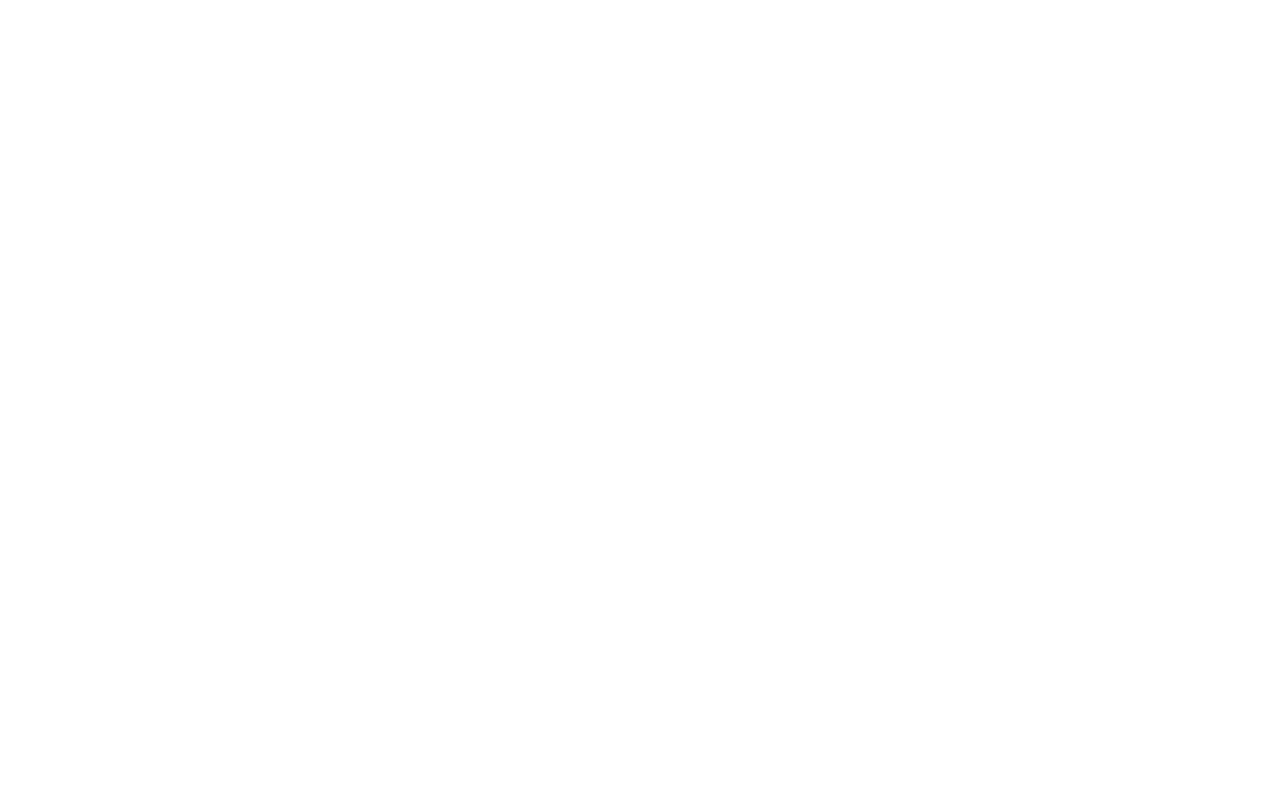
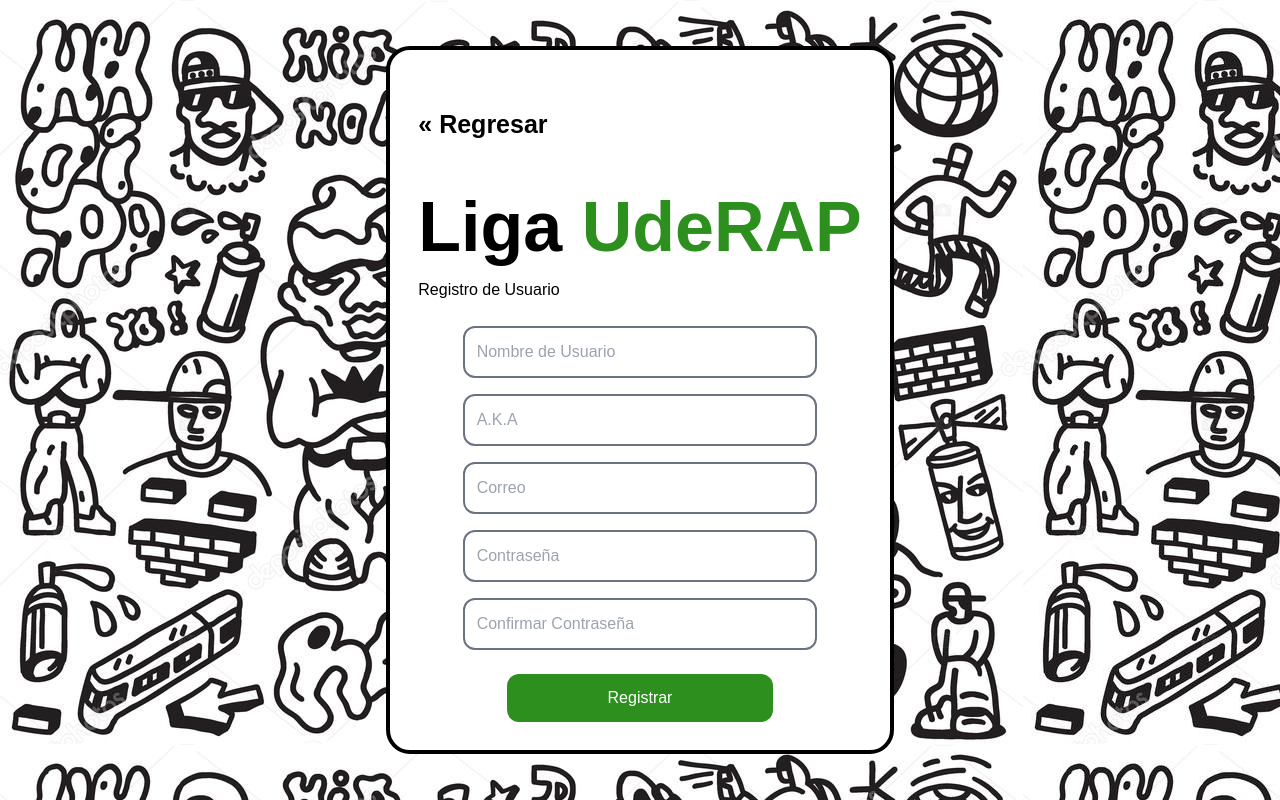
Before and after one commit to a-zambrano1/rap-rumble, a React (Create React App) app: page /registro_usuario in a window 1280 px wide. Before the commit this address had no page. Built offline with nearby package versions, Linux system fonts and the light colour scheme.

Commit message:
Registro, API createUser y fixes

```diff
--- /dev/null
+++ b/src/Services/APIS/CreateUser.js
@@ -0,0 +1,24 @@
+const apiUrl = "http://localhost:5000";
+
+export const createUserApi = async (props) => {
+    try {
+        const response = await fetch(`${apiUrl}/api/v1/users`, {
+          method: "POST",
+          headers: {
+            "Content-Type": "application/json",
+          },
+          body: JSON.stringify({
+            username: props.username,
+            aka: props.aka,
+            email: props.email,
+            password: props.password,
+            profilePicture: ""
+          }),
+        });
+        return response.json();
+
+      } catch (error) {
+        console.log(error);
+        //notify("error", "Error al iniciar sesión.");
+      }
+    };
--- a/src/components/Views/ingresoJuez.js
+++ b/src/components/Views/ingresoJuez.js
@@ -1,16 +1,11 @@
-import React from "react";
+import React from "react"
 import '../../styles/styles.css'
 import bg from '../../media/bg.png'
-import { Link } from 'react-router-dom';
-import { useNavigate } from 'react-router-dom';
+import { useNavigate, Link } from 'react-router-dom'
 
 function IngresoJuez() {
 
   const navigate = useNavigate();
-
-  const ButtonRoute = (route) => {
-    navigate(route);
-  };
 
   return (
     <div className='flex justify-center h-screen' style={{ backgroundImage: `url(${bg})`, backgroundSize: 'fill'}}>
@@ -23,12 +18,12 @@
             <span className='text-[70px] font-bold leading-none text-black'>Liga
               <span className='text-[70px] font-bold leading-none text-[#2D8F1D]'> UdeRAP</span>
             </span>
-            <span className="flex justify-start self-start">Ingreso de Juez</span>
+            <span className="flex justify-start self-start">Ingreso Admin & Jueces</span>
           </div>
           <div className="flex flex-col items-center gap-4">
             <input className="rounded-xl w-4/5 border-2 border-gray-500 p-3 h-auto "
             id="idJuez"
-            placeholder="A.K.A del Juez"
+            placeholder="Nombre de Usuario"
             />
             <input className="rounded-xl w-4/5 border-2 border-gray-500 p-3 h-auto"
               minLength="8"
@@ -38,7 +33,8 @@
               placeholder="Contraseña"
             />
           </div>
-          <button onClick={() => ButtonRoute('/inicio_batalla')} className="rounded-xl bg-verde hover:bg-verdesito w-3/5 self-center text-white p-3 h-auto">
+           {/* si el usuario ingresado existe pero no tiene rol de juez o de usuario aparecera un mensaje indicandole que aún no le hann asignado ninguno de estos roles*/}
+          <button onClick={() => navigate('/inicio_batalla')} className="rounded-xl bg-verde hover:bg-verdesito w-3/5 self-center text-white p-3 h-auto">
             <span>Ingresar</span>
           </button>
         </div>
--- a/src/components/Views/inicioBatalla.js
+++ b/src/components/Views/inicioBatalla.js
@@ -1,11 +1,11 @@
 import React from 'react'
 import banner from '../../media/bg-hiphop.jpg'
 import uderap from '../../media/uderap.png'
-import { Link } from 'react-router-dom';
+import { Link } from 'react-router-dom'
 import bg from '../../media/bg-4.jpg'
-import { useForm } from "@mantine/form";
+import { useForm } from "@mantine/form"
 import { notify } from '../Utils/notify'
-import { useNavigate } from 'react-router-dom';
+import { useNavigate } from 'react-router-dom'
 
 const InicioBatalla = () => {
 
--- a/src/components/Views/jornada.js
+++ b/src/components/Views/jornada.js
@@ -1,7 +1,7 @@
 import React from 'react'
 import bg from'../../media/bg.png'
-import { Batalla } from '../Utils/Batalla.js';
-import { useNavigate } from 'react-router-dom';
+import { Batalla } from '../Utils/Batalla.js'
+import { useNavigate } from 'react-router-dom'
 
 const Jornada = () => {
 
--- /dev/null
+++ b/src/components/Views/registro.js
@@ -0,0 +1,96 @@
+import React, {useState} from 'react'
+import '../../styles/styles.css'
+import bg from '../../media/bg.png'
+import { useNavigate, Link } from 'react-router-dom'
+import { useForm } from "@mantine/form"
+import { notify } from '../Utils/notify'
+import {createUserApi} from '../../Services/APIS/CreateUser'
+
+function Registro() {
+    const navigate = useNavigate();
+
+    const createUser = async (props) => {
+        let result = await createUserApi(props);
+        return result;
+    };
+
+    const form = useForm({
+        initialValues: {
+          username: "",
+          aka: "",
+          email: "",
+          password: "",
+          password2: "",
+        },
+      });
+      const handleSubmit = () => {
+        const emailRegex = /^[^\s@]+@[^\s@]+\.[^\s@]+$/;
+        const passwordRegex = /^(?=.*[a-z])(?=.*[A-Z])(?=.*\d)(?=.*[@$!%*?&])[A-Za-z\d@$!%*?&]{8,}$/;
+
+        if (form.values.username === "" || form.values.aka === "" || form.values.correo === "" || form.values.password === "" || form.values.password2 === ""){
+          notify("warning", "Por favor llena todos los campos")
+        } else if (!emailRegex.test(form.values.correo)){
+            notify("warning", "Correo no valido")
+        } else if (!passwordRegex.test(form.values.password)){
+            notify("warning", "La contraseña debe tener al menos 8 caracteres, una mayúscula, una minúscula, un número y un caracter especial")
+        } else if (form.values.password !== form.values.password2){
+            notify("warning", "Las contraseñas no coinciden")
+        } else {
+          notify("success", "Usuario registrado correctamente")
+          createUser(form.values)
+          navigate(`/`)
+        }
+      }
+
+    return (
+      <div className='flex justify-center h-screen' style={{ backgroundImage: `url(${bg})`, backgroundSize: 'fill'}}>
+        <div className='flex min-w-1/4 min-h-[65%] items-center flex-col my-auto py-7 border-4 rounded-3xl border-black bg-white'>
+          <div className="flex self-start p-7 mb-5">
+              <Link to="/" className='text-[25px] font-semibold hover:text-verdesito'>« Regresar</Link>
+          </div>
+          <div className="flex flex-col h-fit gap-6 px-7">
+            <div className="flex flex-col self-start gap-4">
+              <span className='text-[70px] font-bold leading-none text-black'>Liga
+                <span className='text-[70px] font-bold leading-none text-[#2D8F1D]'> UdeRAP</span>
+              </span>
+              <span className="flex justify-start self-start">Registro de Usuario</span>
+            </div>
+            <div className="flex flex-col items-center gap-4">
+                <input className="rounded-xl w-4/5 border-2 border-gray-500 p-3 h-auto "
+                id="username"
+                placeholder="Nombre de Usuario"
+                onChange={(e) => form.setFieldValue('username', e.target.value)}
+                />
+                <input className="rounded-xl w-4/5 border-2 border-gray-500 p-3 h-auto "
+                id="aka"
+                placeholder="A.K.A"
+                onChange={(e) => form.setFieldValue('aka', e.target.value)}
+                />
+                <input className="rounded-xl w-4/5 border-2 border-gray-500 p-3 h-auto "
+                id="email"
+                placeholder="Correo"
+                onChange={(e) => form.setFieldValue('email', e.target.value)}
+                />
+                <input className="rounded-xl w-4/5 border-2 border-gray-500 p-3 h-auto "
+                id="password"
+                placeholder="Contraseña"
+                type='password'
+                onChange={(e) => form.setFieldValue('password', e.target.value)}
+                />
+                <input className="rounded-xl w-4/5 border-2 border-gray-500 p-3 h-auto "
+                id="password2"
+                placeholder="Confirmar Contraseña"
+                type='password'
+                onChange={(e) => form.setFieldValue('password2', e.target.value)}
+                />
+            </div>
+            <button onClick={handleSubmit} className="rounded-xl bg-verde hover:bg-verdesito w-3/5 self-center text-white p-3 h-auto">
+              <span>Registrar</span>
+            </button>
+          </div>
+        </div>
+      </div>
+    )
+}
+
+export default Registro
--- /dev/null
+++ b/src/components/Views/seccionRoles.js
@@ -0,0 +1,27 @@
+import React from 'react'
+import '../../styles/styles.css'
+import { useNavigate } from 'react-router-dom'
+
+function SeccionRoles() {
+  const navigate = useNavigate();
+
+  return (
+    // aqui es donde según los roles del usuario elegirá si es juez o admin o solo uno de los dos para pasar a su respectiva sección
+    <div className='flex flex-col'>
+        seccionRoles
+        <div className='flex gap-7'>
+            <button onClick={() => navigate('/inicio_batalla')} className='debug'>
+              {/** Aquí se manda a la vista del juez OJO: se debe mostrar solo si tiene rol de admin*/}
+                <span>Juez</span>
+            </button>
+            <button>
+              {/** Aquí se manda a la vista del admin OJO: se debe mostrar solo si tiene rol de admin*/}
+                <span>Admin</span>
+            </button>
+        </div>
+    </div>
+
+  )
+}
+
+export default SeccionRoles
--- a/src/components/app/App.js
+++ b/src/components/app/App.js
@@ -4,6 +4,8 @@
 import Jornada from "../Views/jornada";
 import Inicio from "../Views/inicio";
 import InicioBatalla from "../Views/inicioBatalla";
+import Registro from "../Views/registro";
+import SeccionRoles from "../Views/seccionRoles";
 import { Routes, BrowserRouter, Route } from "react-router-dom";
 
 
@@ -17,6 +19,8 @@
           <Route path="/votacion" element={<Votacion />} />
           <Route path="/jornada" element={<Jornada />} />
           <Route path="/inicio_batalla" element={<InicioBatalla />} />
+          <Route path="/registro_usuario" element={<Registro />} />
+          <Route path="/seccion_roles" element={<SeccionRoles />} />
         </Routes>
       </BrowserRouter>
     </div>
```
Also changed, not shown: src/components/Views/inicio.js (+16 -14 lines), src/components/Views/votacion.js (+11 -11 lines), src/Services/APIS/GetUsersByCompetition.js (renamed from src/Services/APIS/Users.js), src/media/rapero.png (added).
